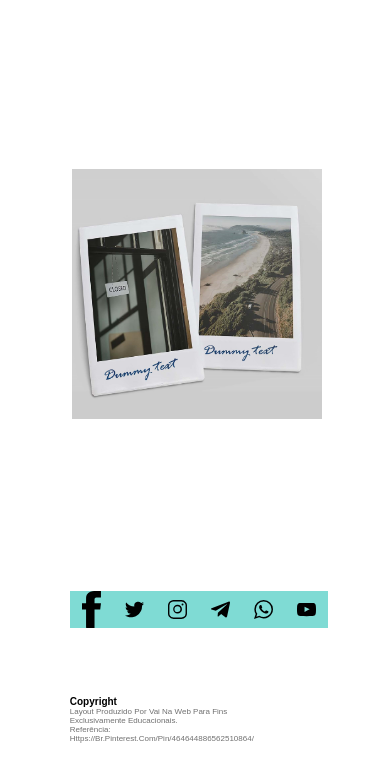
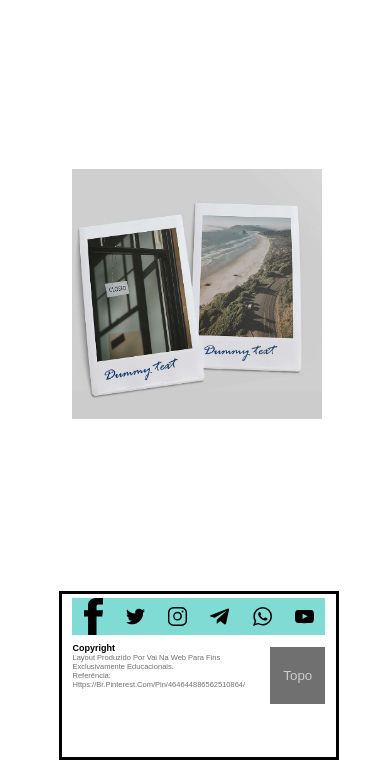
Before and after one commit to ThaisDavilla/portFlow, a plain HTML site: page index.html in a window 390 px wide. Shown: the part 5289-6049 px from the top of the page. Drawn offline with Linux system fonts and the light colour scheme.

Commit message:
continuacao do responsivo do footer.

```diff
--- a/style.css
+++ b/style.css
@@ -204,11 +204,12 @@ button{
 @media (max-width:600px) {
     footer{
         width: 72%;
-        height: 18vh;
+        height: 20vh;
         display: flex;
         flex-direction: column;
-        justify-content:space-between;
+        justify-content:space-around;
         margin-left: 15%;
+        border: solid;
 
     }
     .contatos{
@@ -216,23 +217,40 @@ button{
         display: flex;
         justify-content: space-around;
         background-color: #7FDBD4;
+
     }
     .contatos img{
         width: 19px;
     }
     .informacao{
-        width: 72%;
+        width: 66%;
         display: flex;
         flex-direction: column;
-        margin-right: 20%;
+        margin-right: 26%;
+        border: ;
     }
     .direitos{
-        font-size: 10px;
+        font-size: 9px;
         font-weight: bold;
     }
     .layout{
-        font-size: 8px;
+        font-size: 7.5px;
         color:#707070;
+
+    }
+    button{
+        display: initial;
+        display: flex;
+        justify-content: center;
+        align-items: center;
+        width: 20%;
+        height: 35%;
+        color:#CCCCCC;
+        background-color: #707070;
+        position: relative;
+        left: 36%;
+        bottom: 30%;
+        border:none;
     }
 
 }
```
Also changed, not shown: index.html (+1 -0 lines).
